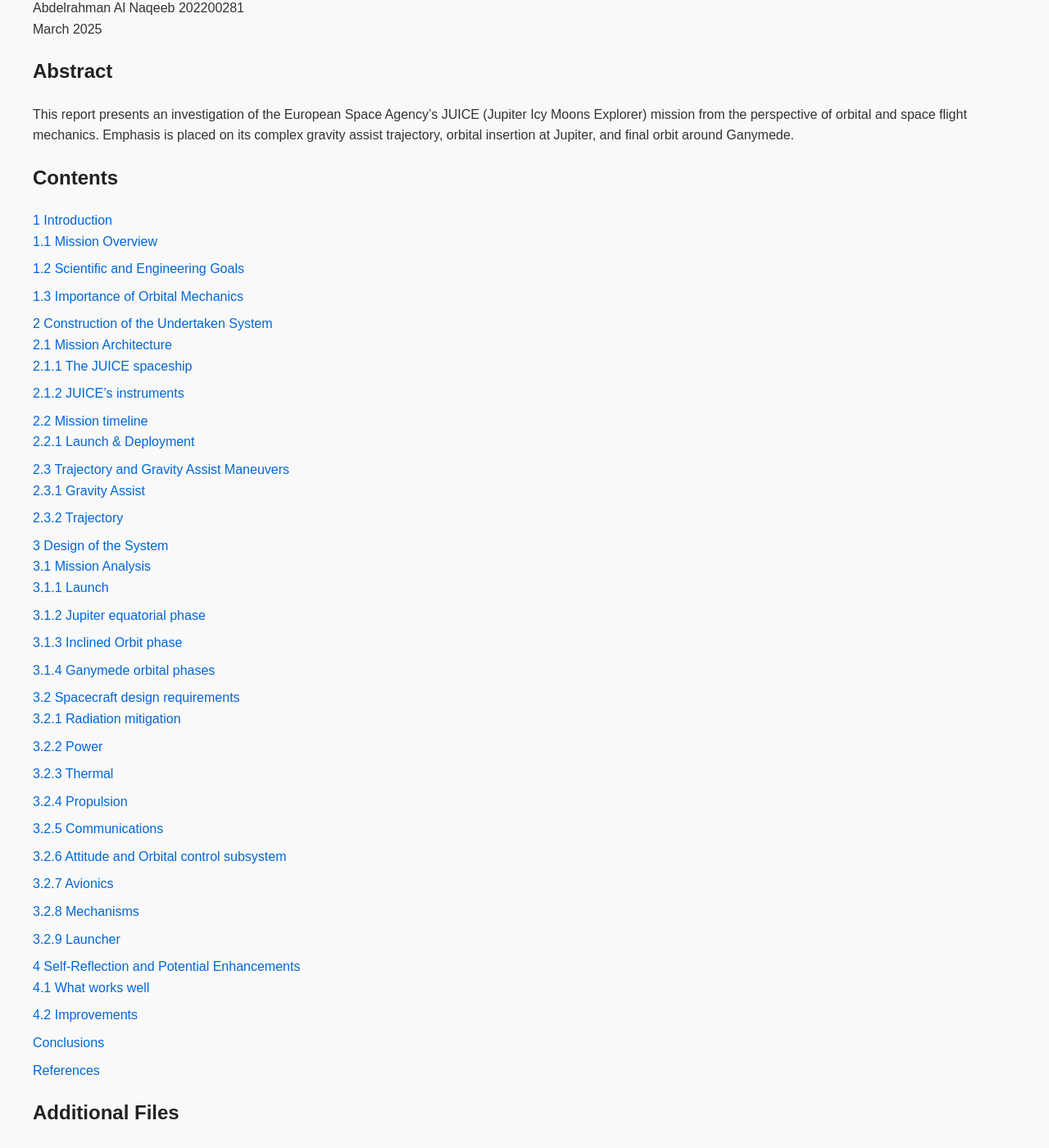
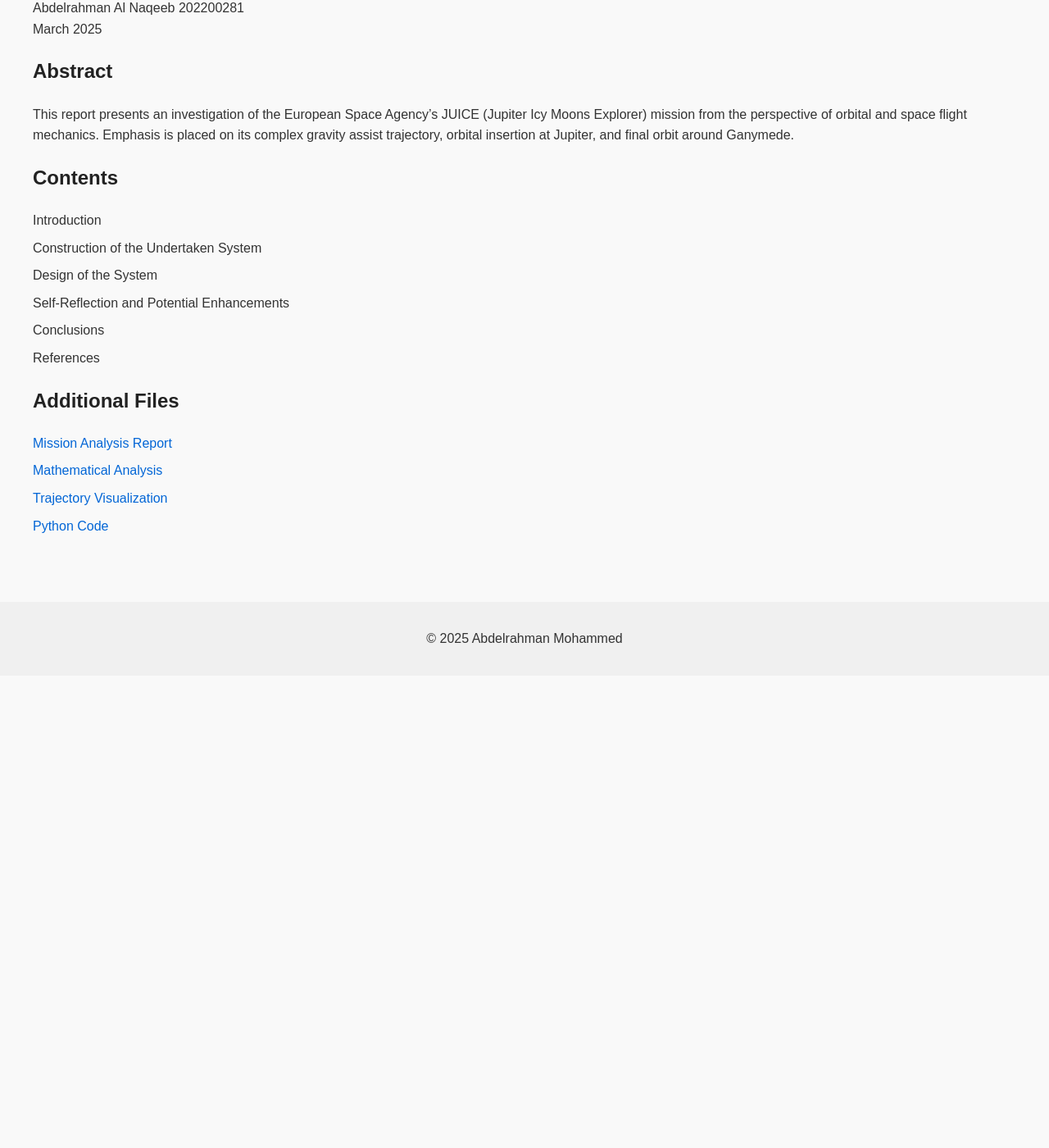
Before and after one commit to Naqeeb1124/abdelrahman-portfolio, a Jekyll site: the page built from _projects/10-juice-orbital-analysis/index.md, in a window 1280 px wide and 1400 px high, scrolled down 244 px. Shown: the whole window at 82% size. Built offline with Jekyll 4.4.1, drawn with Linux system fonts in a browser that asks for light colours; after the commit the page ends 1068 px from its top, so only the background shows below that.

Commit message:
update to student

```diff
--- a/_projects/10-juice-orbital-analysis/index.md
+++ b/_projects/10-juice-orbital-analysis/index.md
@@ -23,37 +23,9 @@
 
 ## Contents
 
-- [1 Introduction](#1-introduction)
-  - [1.1 Mission Overview](#11-mission-overview)
-  - [1.2 Scientific and Engineering Goals](#12-scientific-and-engineering-goals)
-  - [1.3 Importance of Orbital Mechanics](#13-importance-of-orbital-mechanics)
-- [2 Construction of the Undertaken System](#2-construction-of-the-undertaken-system)
-  - [2.1 Mission Architecture](#21-mission-architecture)
-    - [2.1.1 The JUICE spaceship](#211-the-juice-spaceship)
-    - [2.1.2 JUICE’s instruments](#212-juices-instruments)
-  - [2.2 Mission timeline](#22-mission-timeline)
-    - [2.2.1 Launch & Deployment](#221-launch--deployment)
-  - [2.3 Trajectory and Gravity Assist Maneuvers](#23-trajectory-and-gravity-assist-maneuvers)
-    - [2.3.1 Gravity Assist](#231-gravity-assist)
-    - [2.3.2 Trajectory](#232-trajectory)
-- [3 Design of the System](#3-design-of-the-system)
-  - [3.1 Mission Analysis](#31-mission-analysis)
-    - [3.1.1 Launch](#311-launch)
-    - [3.1.2 Jupiter equatorial phase](#312-jupiter-equatorial-phase)
-    - [3.1.3 Inclined Orbit phase](#313-inclined-orbit-phase)
-    - [3.1.4 Ganymede orbital phases](#314-ganymede-orbital-phases)
-  - [3.2 Spacecraft design requirements](#32-spacecraft-design-requirements)
-    - [3.2.1 Radiation mitigation](#321-radiation-mitigation)
-    - [3.2.2 Power](#322-power)
-    - [3.2.3 Thermal](#323-thermal)
-    - [3.2.4 Propulsion](#324-propulsion)
-    - [3.2.5 Communications](#325-communications)
-    - [3.2.6 Attitude and Orbital control subsystem](#326-attitude-and-orbital-control-subsystem)
-    - [3.2.7 Avionics](#327-avionics)
-    - [3.2.8 Mechanisms](#328-mechanisms)
-    - [3.2.9 Launcher](#329-launcher)
-- [4 Self-Reflection and Potential Enhancements](#4-self-reflection-and-potential-enhancements)
-  - [4.1 What works well](#41-what-works-well)
-  - [4.2 Improvements](#42-improvements)
-- [Conclusions](#conclusions)
-- [References](#references)
+- Introduction
+- Construction of the Undertaken System
+- Design of the System
+- Self-Reflection and Potential Enhancements
+- Conclusions
+- References
```
Also changed, not shown: _projects/17-latex-equation-extractor/index.md (+5 -4 lines).
